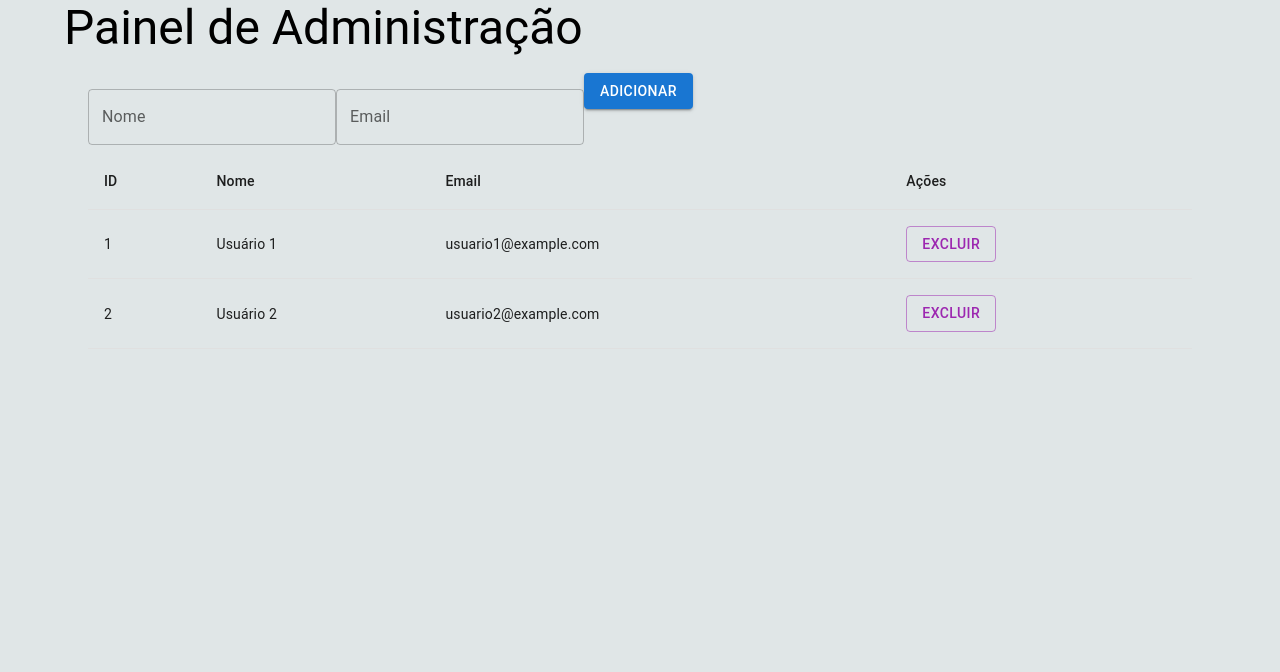
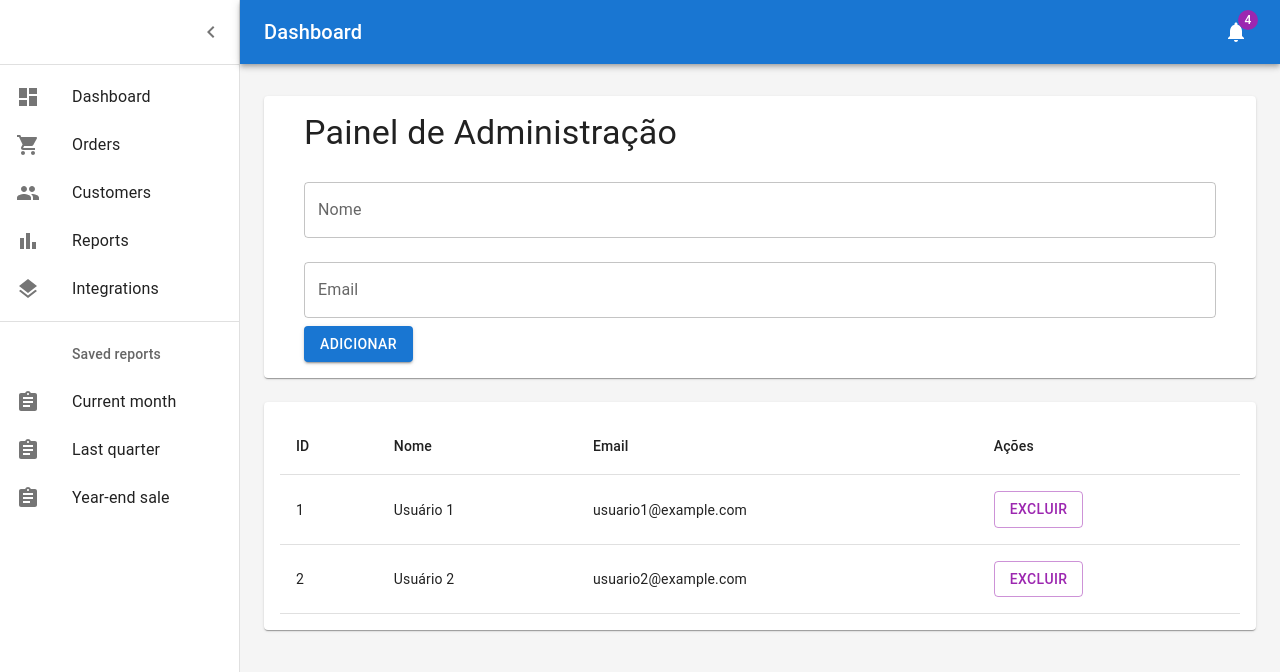
Before and after one commit to itseduardolima/crud-admin, a React (Create React App) app: page / in a window 1280 px wide. Shown: the top 672 px of the page. Built offline with nearby package versions, Linux system fonts and the light colour scheme; data requests are answered from the project's data file.

Commit message:
feat: new layout

```diff
--- a/package.json
+++ b/package.json
@@ -5,6 +5,7 @@
   "dependencies": {
     "@emotion/react": "^11.11.3",
     "@emotion/styled": "^11.11.0",
+    "@mui/icons-material": "^5.15.2",
     "@mui/material": "^5.15.2",
     "@tanstack/react-query": "^5.17.0",
     "@testing-library/jest-dom": "^5.17.0",
@@ -20,6 +21,7 @@
     "react-router-dom": "^6.21.1",
     "react-scripts": "5.0.1",
     "react-toastify": "^9.1.3",
+    "styled-components": "^6.1.6",
     "typescript": "^4.9.5",
     "uuid": "^9.0.1",
     "web-vitals": "^2.1.4"
--- a/src/App.tsx
+++ b/src/App.tsx
@@ -3,7 +3,7 @@ import {
   QueryClient,
   QueryClientProvider,
 } from '@tanstack/react-query'
-import { AppRoutes } from './routes'
+import Layout from './components/Layout'
 
 const queryClient = new QueryClient()
 
@@ -12,7 +12,7 @@ export const App = () => {
   return (
 
     <QueryClientProvider client={queryClient}>
-      < AppRoutes />
+      <Layout />
     </QueryClientProvider>
 
   )
--- a/src/components/Crud.tsx
+++ /dev/null
@@ -1,17 +0,0 @@
-import { Container, Button, TextField } from "@mui/material";
-import { ListUsers } from "./List";
-
-const UserCrud = () => {
-  return (
-    <Container>
-      <TextField label="Nome" name="name" margin="normal" />
-      <TextField label="Email" name="email" margin="normal" />
-      <Button variant="contained" color="primary">
-        Adicionar
-      </Button>
-      <ListUsers />
-    </Container>
-  );
-};
-
-export default UserCrud;
--- /dev/null
+++ b/src/components/Layout.tsx
@@ -0,0 +1,182 @@
+import * as React from "react";
+import { styled, createTheme, ThemeProvider } from "@mui/material/styles";
+import CssBaseline from "@mui/material/CssBaseline";
+import MuiDrawer from "@mui/material/Drawer";
+import Box from "@mui/material/Box";
+import MuiAppBar, { AppBarProps as MuiAppBarProps } from "@mui/material/AppBar";
+import Toolbar from "@mui/material/Toolbar";
+import List from "@mui/material/List";
+import Typography from "@mui/material/Typography";
+import Divider from "@mui/material/Divider";
+import IconButton from "@mui/material/IconButton";
+import Badge from "@mui/material/Badge";
+import Container from "@mui/material/Container";
+import Grid from "@mui/material/Grid";
+import Paper from "@mui/material/Paper";
+import MenuIcon from "@mui/icons-material/Menu";
+import ChevronLeftIcon from "@mui/icons-material/ChevronLeft";
+import NotificationsIcon from "@mui/icons-material/Notifications";
+import { mainListItems, secondaryListItems } from "./Sidebar";
+import { ListUsers } from "./List";
+import Dashboard from "../dashboard";
+
+const drawerWidth: number = 240;
+
+interface AppBarProps extends MuiAppBarProps {
+  open?: boolean;
+}
+
+const AppBar = styled(MuiAppBar, {
+  shouldForwardProp: (prop) => prop !== "open",
+})<AppBarProps>(({ theme, open }) => ({
+  zIndex: theme.zIndex.drawer + 1,
+  transition: theme.transitions.create(["width", "margin"], {
+    easing: theme.transitions.easing.sharp,
+    duration: theme.transitions.duration.leavingScreen,
+  }),
+  ...(open && {
+    marginLeft: drawerWidth,
+    width: `calc(100% - ${drawerWidth}px)`,
+    transition: theme.transitions.create(["width", "margin"], {
+      easing: theme.transitions.easing.sharp,
+      duration: theme.transitions.duration.enteringScreen,
+    }),
+  }),
+}));
+
+const Drawer = styled(MuiDrawer, {
+  shouldForwardProp: (prop) => prop !== "open",
+})(({ theme, open }) => ({
+  "& .MuiDrawer-paper": {
+    position: "relative",
+    whiteSpace: "nowrap",
+    width: drawerWidth,
+    transition: theme.transitions.create("width", {
+      easing: theme.transitions.easing.sharp,
+      duration: theme.transitions.duration.enteringScreen,
+    }),
+    boxSizing: "border-box",
+    ...(!open && {
+      overflowX: "hidden",
+      transition: theme.transitions.create("width", {
+        easing: theme.transitions.easing.sharp,
+        duration: theme.transitions.duration.leavingScreen,
+      }),
+      width: theme.spacing(7),
+      [theme.breakpoints.up("sm")]: {
+        width: theme.spacing(9),
+      },
+    }),
+  },
+}));
+
+const defaultTheme = createTheme();
+
+export default function Layout() {
+  const [open, setOpen] = React.useState(true);
+  const toggleDrawer = () => {
+    setOpen(!open);
+  };
+
+  return (
+    <ThemeProvider theme={defaultTheme}>
+      <Box sx={{ display: "flex" }}>
+        <CssBaseline />
+        <AppBar position="absolute" open={open}>
+          <Toolbar
+            sx={{
+              pr: "24px",
+            }}
+          >
+            <IconButton
+              edge="start"
+              color="inherit"
+              aria-label="open drawer"
+              onClick={toggleDrawer}
+              sx={{
+                marginRight: "36px",
+                ...(open && { display: "none" }),
+              }}
+            >
+              <MenuIcon />
+            </IconButton>
+            <Typography
+              component="h1"
+              variant="h6"
+              color="inherit"
+              noWrap
+              sx={{ flexGrow: 1 }}
+            >
+              Dashboard
+            </Typography>
+            <IconButton color="inherit">
+              <Badge badgeContent={4} color="secondary">
+                <NotificationsIcon />
+              </Badge>
+            </IconButton>
+          </Toolbar>
+        </AppBar>
+        <Drawer variant="permanent" open={open}>
+          <Toolbar
+            sx={{
+              display: "flex",
+              alignItems: "center",
+              justifyContent: "flex-end",
+              px: [1],
+            }}
+          >
+            <IconButton onClick={toggleDrawer}>
+              <ChevronLeftIcon />
+            </IconButton>
+          </Toolbar>
+          <Divider />
+          <List component="nav">
+            {mainListItems}
+            <Divider sx={{ my: 1 }} />
+            {secondaryListItems}
+          </List>
+        </Drawer>
+        <Box
+          component="main"
+          sx={{
+            backgroundColor: (theme) =>
+              theme.palette.mode === "light"
+                ? theme.palette.grey[100]
+                : theme.palette.grey[900],
+            flexGrow: 1,
+            height: "100vh",
+            overflow: "auto",
+          }}
+        >
+          <Toolbar />
+          <Container maxWidth="lg" sx={{ mt: 4, mb: 4 }}>
+            <Grid container spacing={3}>
+
+              <Grid item xs={12} md={8} lg={12}>
+                <Paper
+                  sx={{
+                    p: 2,
+                    display: "flex",
+                    flexDirection: "column",
+
+                  }}
+                >
+                  <Dashboard />
+                </Paper>
+              </Grid>
+
+
+
+              <Grid item xs={12}>
+                <Paper sx={{ p: 2, display: "flex", flexDirection: "column" }}>
+                 <ListUsers />
+                </Paper>
+              </Grid>
+            </Grid>
+
+          </Container>
+        </Box>
+      </Box>
+    </ThemeProvider>
+  );
+}
--- /dev/null
+++ b/src/components/Sidebar.tsx
@@ -0,0 +1,72 @@
+import * as React from "react";
+import ListItemButton from "@mui/material/ListItemButton";
+import ListItemIcon from "@mui/material/ListItemIcon";
+import ListItemText from "@mui/material/ListItemText";
+import ListSubheader from "@mui/material/ListSubheader";
+import DashboardIcon from "@mui/icons-material/Dashboard";
+import ShoppingCartIcon from "@mui/icons-material/ShoppingCart";
+import PeopleIcon from "@mui/icons-material/People";
+import BarChartIcon from "@mui/icons-material/BarChart";
+import LayersIcon from "@mui/icons-material/Layers";
+import AssignmentIcon from "@mui/icons-material/Assignment";
+
+export const mainListItems = (
+  <React.Fragment>
+    <ListItemButton>
+      <ListItemIcon>
+        <DashboardIcon />
+      </ListItemIcon>
+      <ListItemText primary="Dashboard" />
+    </ListItemButton>
+    <ListItemButton>
+      <ListItemIcon>
+        <ShoppingCartIcon />
+      </ListItemIcon>
+      <ListItemText primary="Orders" />
+    </ListItemButton>
+    <ListItemButton>
+      <ListItemIcon>
+        <PeopleIcon />
+      </ListItemIcon>
+      <ListItemText primary="Customers" />
+    </ListItemButton>
+    <ListItemButton>
+      <ListItemIcon>
+        <BarChartIcon />
+      </ListItemIcon>
+      <ListItemText primary="Reports" />
+    </ListItemButton>
+    <ListItemButton>
+      <ListItemIcon>
+        <LayersIcon />
+      </ListItemIcon>
+      <ListItemText primary="Integrations" />
+    </ListItemButton>
+  </React.Fragment>
+);
+
+export const secondaryListItems = (
+  <React.Fragment>
+    <ListSubheader component="div" inset>
+      Saved reports
+    </ListSubheader>
+    <ListItemButton>
+      <ListItemIcon>
+        <AssignmentIcon />
+      </ListItemIcon>
+      <ListItemText primary="Current month" />
+    </ListItemButton>
+    <ListItemButton>
+      <ListItemIcon>
+        <AssignmentIcon />
+      </ListItemIcon>
+      <ListItemText primary="Last quarter" />
+    </ListItemButton>
+    <ListItemButton>
+      <ListItemIcon>
+        <AssignmentIcon />
+      </ListItemIcon>
+      <ListItemText primary="Year-end sale" />
+    </ListItemButton>
+  </React.Fragment>
+);
--- a/src/dashboard/index.tsx
+++ b/src/dashboard/index.tsx
@@ -1,14 +1,17 @@
-import { Container, Typography } from '@mui/material';
-import UserCrud from '../components/Crud';
+import { Container, Typography, Button, TextField } from "@mui/material";
 
-
-const Dashboard: React.FC = () => {
+const Dashboard = () => {
   return (
     <Container>
-      <Typography variant="h3" gutterBottom>
+      <Typography variant="h4" gutterBottom>
         Painel de Administração
       </Typography>
-      <UserCrud />
+
+      <TextField label="Nome" name="name" margin="normal" fullWidth />
+      <TextField label="Email" name="email" margin="normal" fullWidth />
+      <Button variant="contained" color="primary">
+        Adicionar
+      </Button>
     </Container>
   );
 };
--- a/src/services/userService.tsx
+++ b/src/services/userService.tsx
@@ -1,6 +1,6 @@
-import axios, { AxiosResponse } from "axios";
+import axios from "axios";
 import { v4 as uuidv4 } from "uuid";
-import { IUser, UserResponse } from "./user.interface";
+import { IUser } from "./user.interface";
 
 const url = "http://localhost:3001/users";
 
```
Also changed, not shown: src/components/Title.tsx (added, +14 -0 lines), 2 other files (tests, documents, lock files or other folders).
